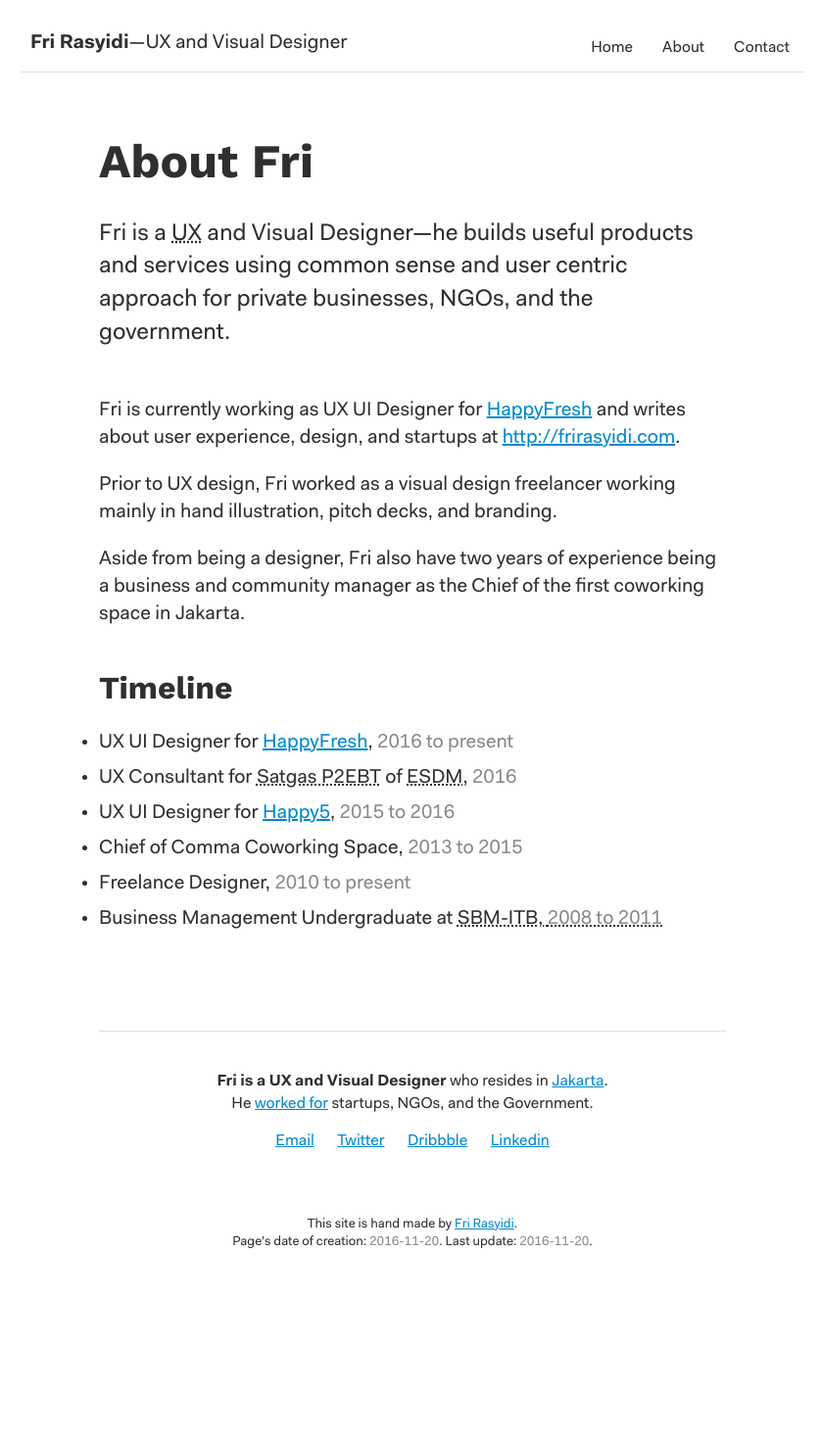
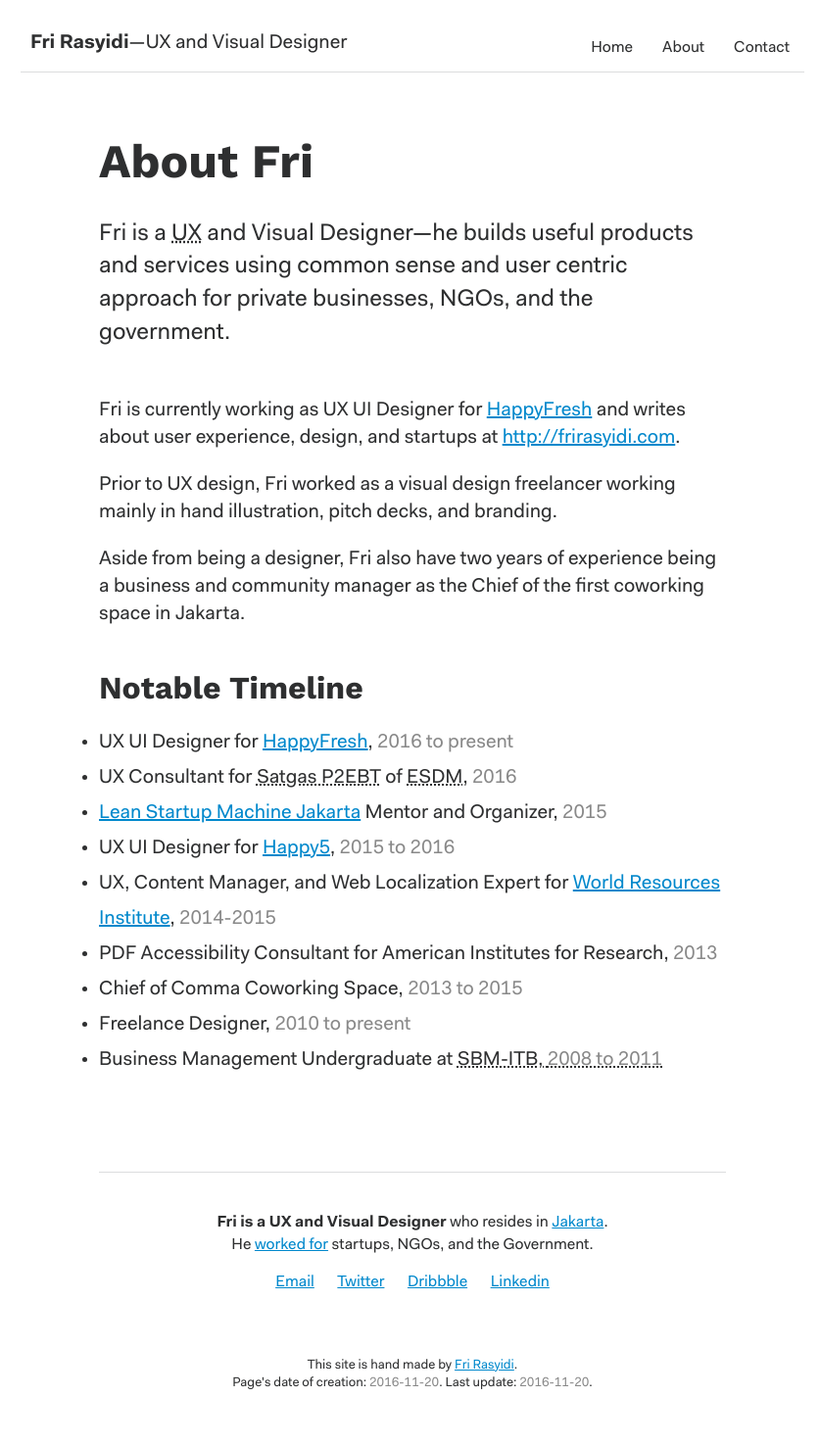
Before and after one commit to frirasyidi/frirasyidi.github.io, a Jekyll site: the page built from _pages/02_about.md, in a window 1280 px wide. Shown: the whole page at 98% size, without its empty margins (219-1056 px from the left). Built offline with Jekyll 4.4.1, drawn with Linux system fonts in a browser that asks for light colours; before the commit the page ends 1331 px from its top, so only the background shows below that.

Commit message:
Updating Timeline on About page
* adding additional notable works on timeline.

```diff
--- a/_pages/02_about.md
+++ b/_pages/02_about.md
@@ -17,11 +17,14 @@ Prior to UX design, Fri worked as a visual design freelancer working mainly in h
 
 Aside from being a designer, Fri also have two years of experience being a business and community manager as the Chief of the first coworking space in Jakarta.
 
-<h2 id="timeline">Timeline</h2>
+<h2 id="timeline">Notable Timeline</h2>
 
 * UX UI Designer for [HappyFresh][happyfresh], <time>2016 to present</time>
 * UX Consultant for <abbr title="Special Task Force for Acceleration of Renewable Energy Development">Satgas P2EBT</abbr> of <abbr title="Ministry of Energy and Mineral Resources">ESDM</abbr>, <time>2016</time>
+* [Lean Startup Machine Jakarta](https://www.leanstartupmachine.com/cities/jakarta) Mentor and Organizer, <time>2015</time>
 * UX UI Designer for [Happy5](https://www.happy5.co/), <time>2015 to 2016</time>
+* UX, Content Manager, and Web Localization Expert for [World Resources Institute](http://wri-indonesia.org/), <time>2014-2015</time>
+* PDF Accessibility Consultant for American Institutes for Research, <time>2013</time>
 * Chief of Comma Coworking Space, <time>2013 to 2015</time>
 * Freelance Designer, <time>2010 to present</time>
 * Business Management Undergraduate at <abbr title="School of Business Management of Institute Teknologi Bandung">SBM-ITB<abbr>, <time>2008 to 2011</time>
```
